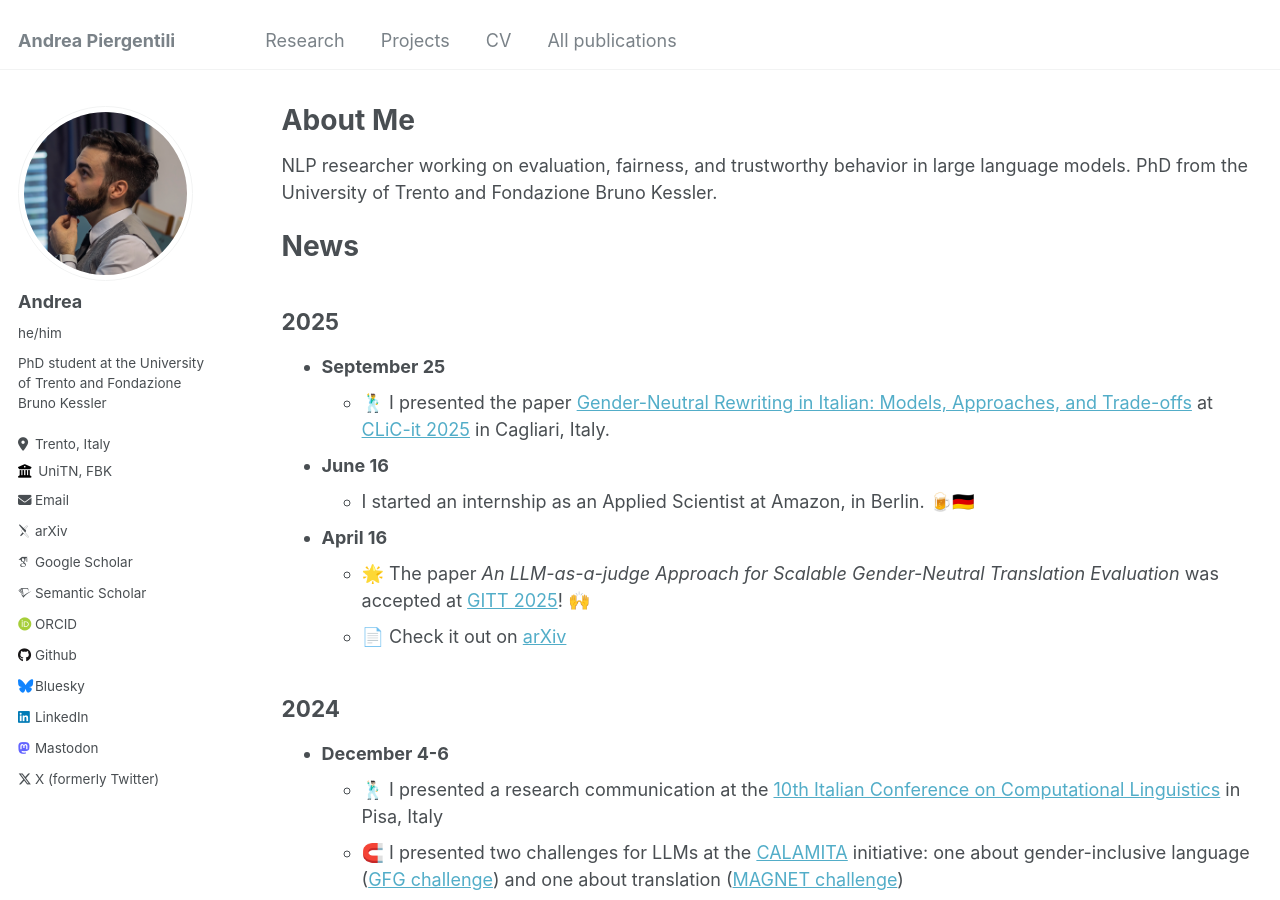
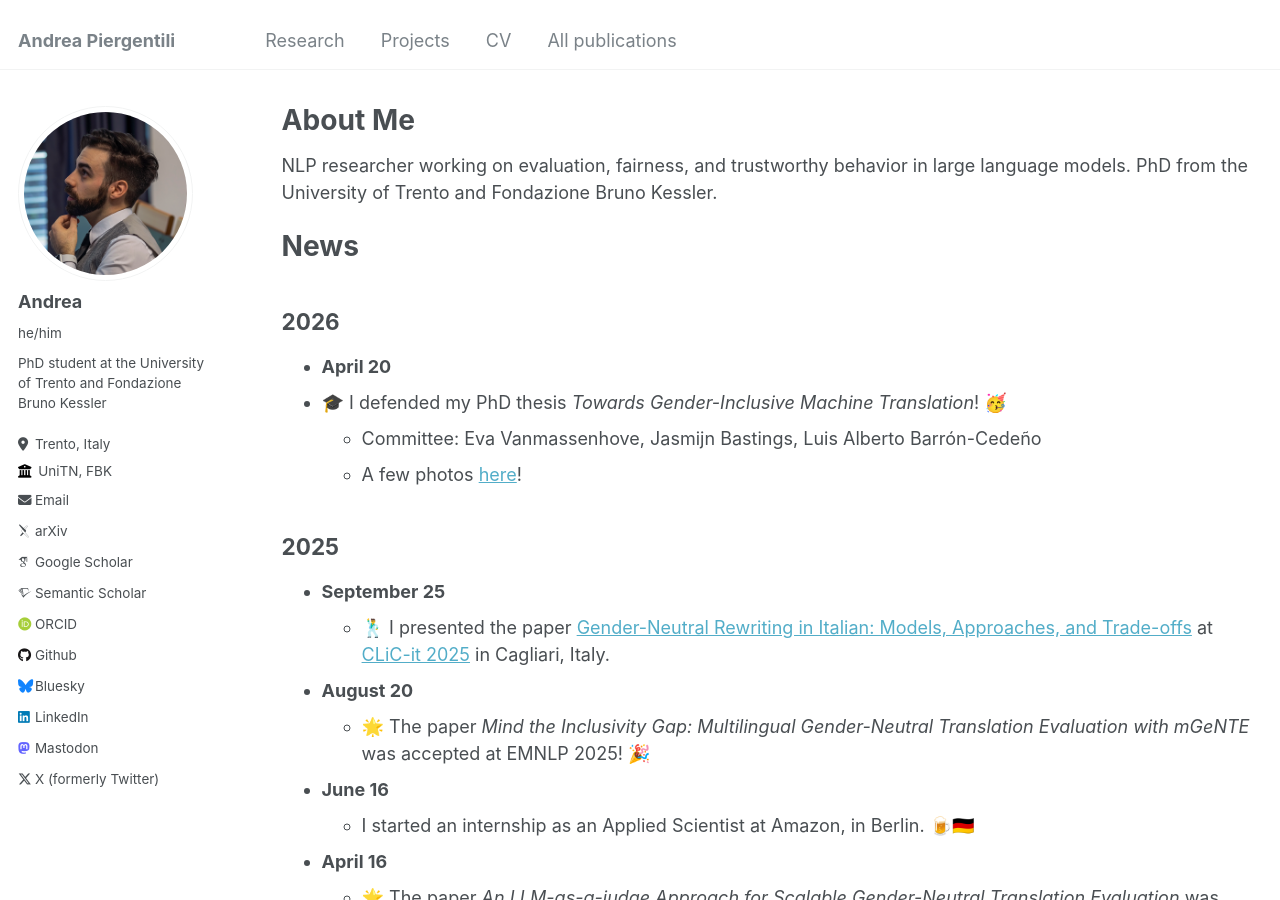
Before and after one commit to apierg/apierg.github.io, a Jekyll site: the page built from _pages/about.md, in a window 1280 px wide and 900 px high. Built offline with Jekyll 4.4.1, drawn with Linux system fonts in a browser that asks for light colours; some web fonts are replaced.

Commit message:
update news (PhD defense)

```diff
--- a/_pages/about.md
+++ b/_pages/about.md
@@ -11,9 +11,18 @@ NLP researcher working on evaluation, fairness, and trustworthy behavior in larg
 PhD from the University of Trento and Fondazione Bruno Kessler.
 
 # News
+
+## 2026
+* **April 20**
+* 🎓 I defended my PhD thesis _Towards Gender-Inclusive Machine Translation_! 🥳
+  * Committee: Eva Vanmassenhove, Jasmijn Bastings, Luis Alberto Barrón-Cedeño
+  * A few photos [here](https://www.linkedin.com/feed/update/urn:li:activity:7452016004991430656/)!
+
 ## 2025
 * **September 25**
   * 🕺 I presented the paper [Gender-Neutral Rewriting in Italian: Models, Approaches, and Trade-offs](https://arxiv.org/pdf/2509.13480) at [CLiC-it 2025](https://clic2025.unica.it/) in Cagliari, Italy.
+* **August 20**
+  * 🌟 The paper _Mind the Inclusivity Gap: Multilingual Gender-Neutral Translation Evaluation with mGeNTE_ was accepted at EMNLP 2025! 🎉
 * **June 16**
   * I started an internship as an Applied Scientist at Amazon, in Berlin. 🍺🇩🇪
 * **April 16**
```
